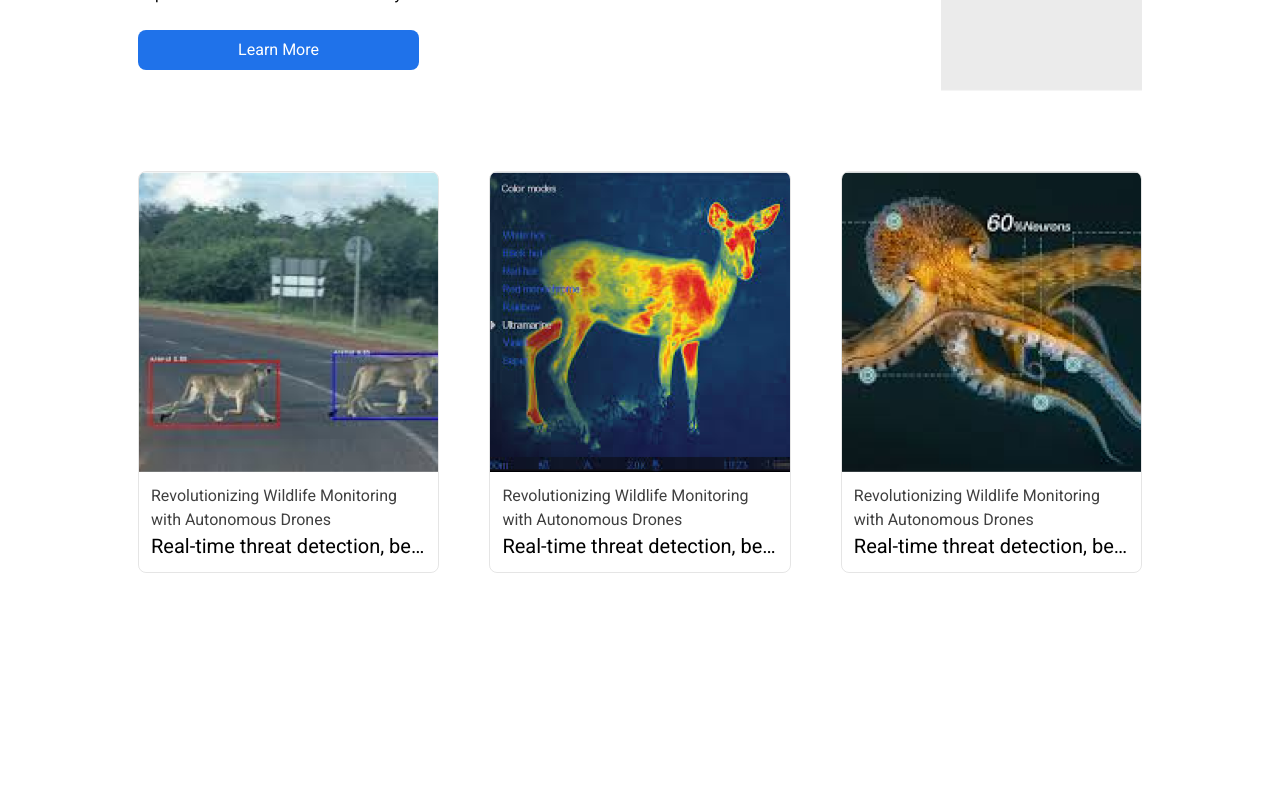
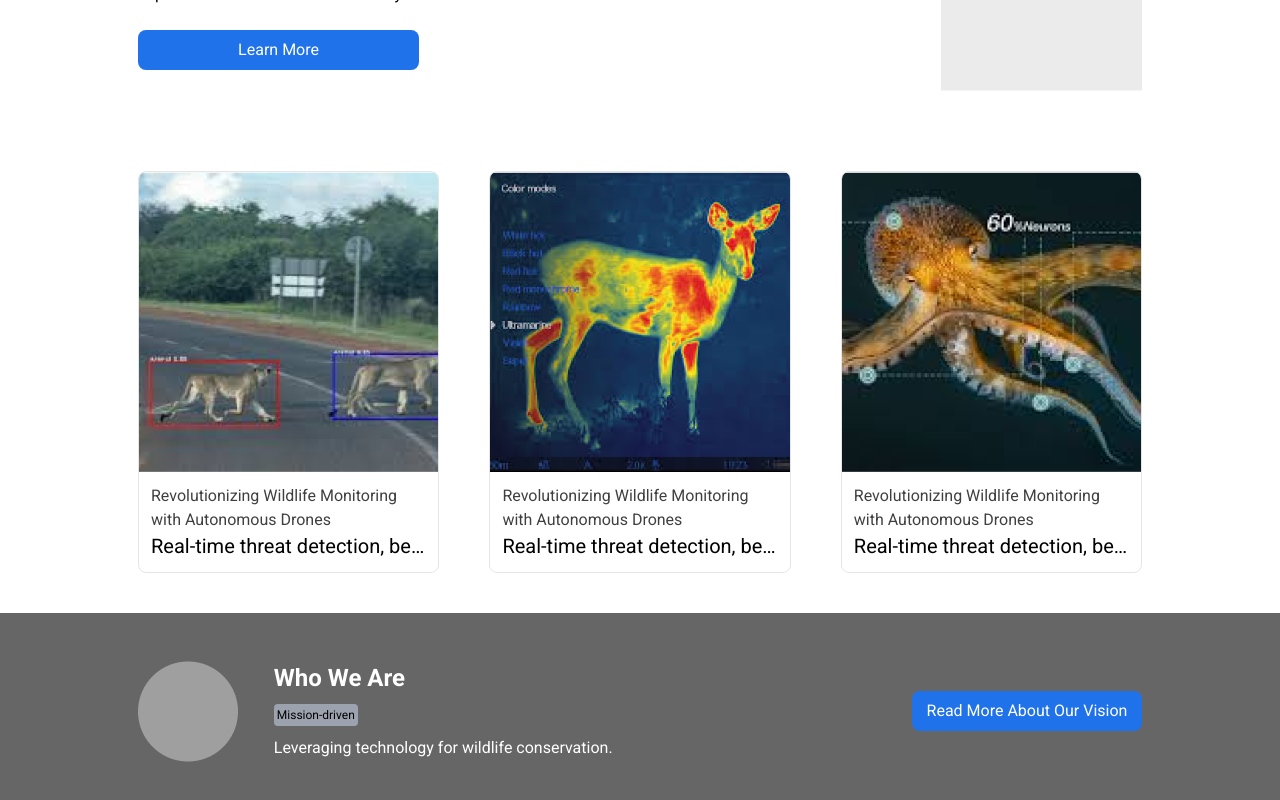
Before and after one commit to Tarang54/paw, a React (Create React App) app: page / in a window 1280 px wide. Shown: the part 704-1504 px from the top of the page. Before the commit the page ends 1317 px from the top, so only its background shows below. Built offline with nearby package versions, Linux system fonts and the light colour scheme; the HTML template or start-up script is replaced by a standard one.

Commit message:
about added

```diff
--- a/src/App.js
+++ b/src/App.js
@@ -1,4 +1,5 @@
 import './App.css';
+import AboutUs from './molecules/AboutUs';
 import Features from './molecules/Features';
 import Header from './molecules/Header';
 import Hero from './molecules/Hero';
@@ -10,6 +11,7 @@ function App() {
       <Hero index={0}/>
       <Hero index={1}/>
       <Features />
+      <AboutUs />
     </div>
   );
 }
--- a/src/molecules/AboutUs/index.js
+++ b/src/molecules/AboutUs/index.js
@@ -1,9 +1,21 @@
 import React from 'react'
+import Avatar from '../../assets/avatar.png'
+import Button from '../../atoms/Button/Index';
 
 function AboutUs() {
   return (
-    <div>
-
+    <div className='bg-black bg-opacity-60'>
+      <div className="max-w-[1100px] flex flex-row justify-between items-center p-12 m-auto">
+        <img src={Avatar} className='' alt="" />
+        <div className='basis-3/5'>
+            <div className='text-[24px] text-white leading-[32px] font-bold'>Who We Are</div>
+            <div className="text-[12px] my-[10px] bg-gray-400 inline-block leading-[16px] p-[3px] rounded">
+                Mission-driven
+            </div>
+            <div className='text-[16px] text-white leading-[24px]'>Leveraging technology for wildlife conservation.</div>
+        </div>
+        <Button className='basis-1/5' onClick={() => console.log('clicked3')} customText="Read More About Our Vision" customStyles={{backgroundColor: "#1F72EA", padding:"0 12px", maxWidth: "230px", color: "white", borderRadius: "8px", width: "40%", height: "40px"}}/>
+      </div>
     </div>
   )
 }
```
